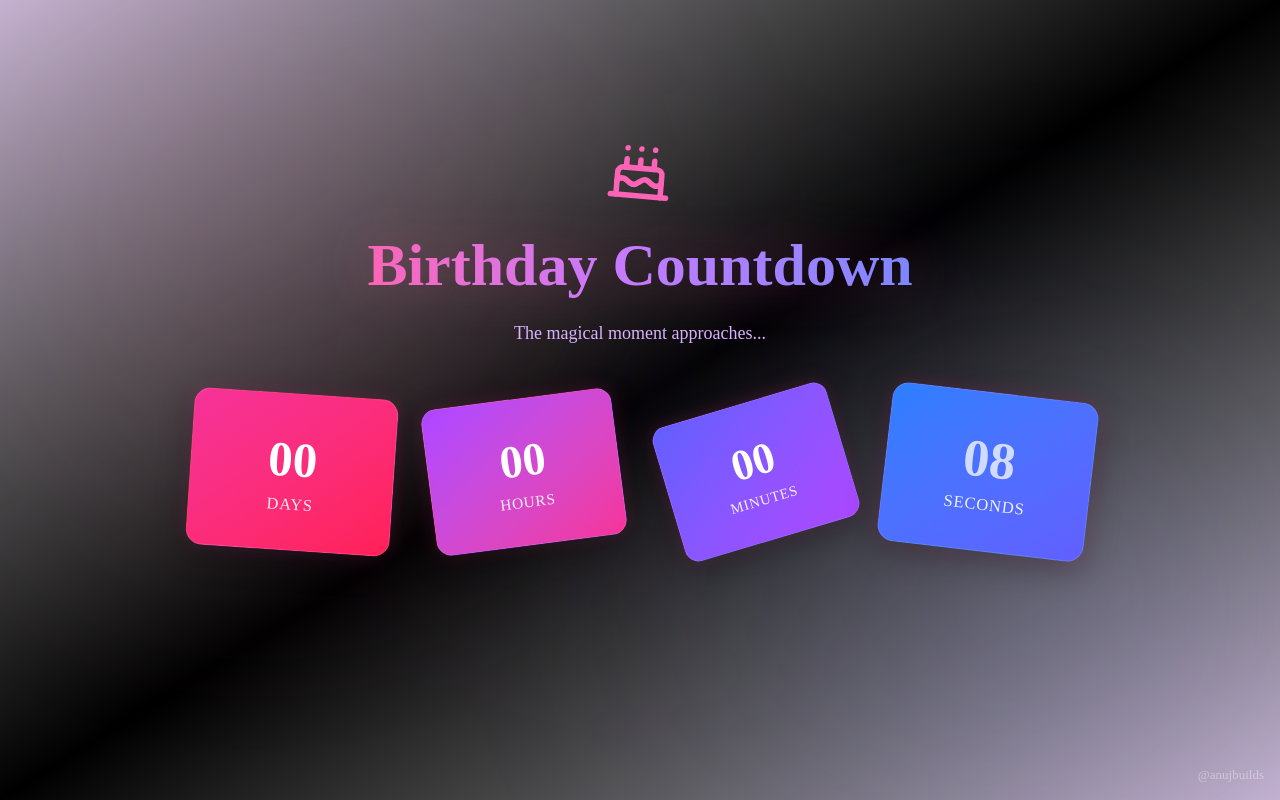
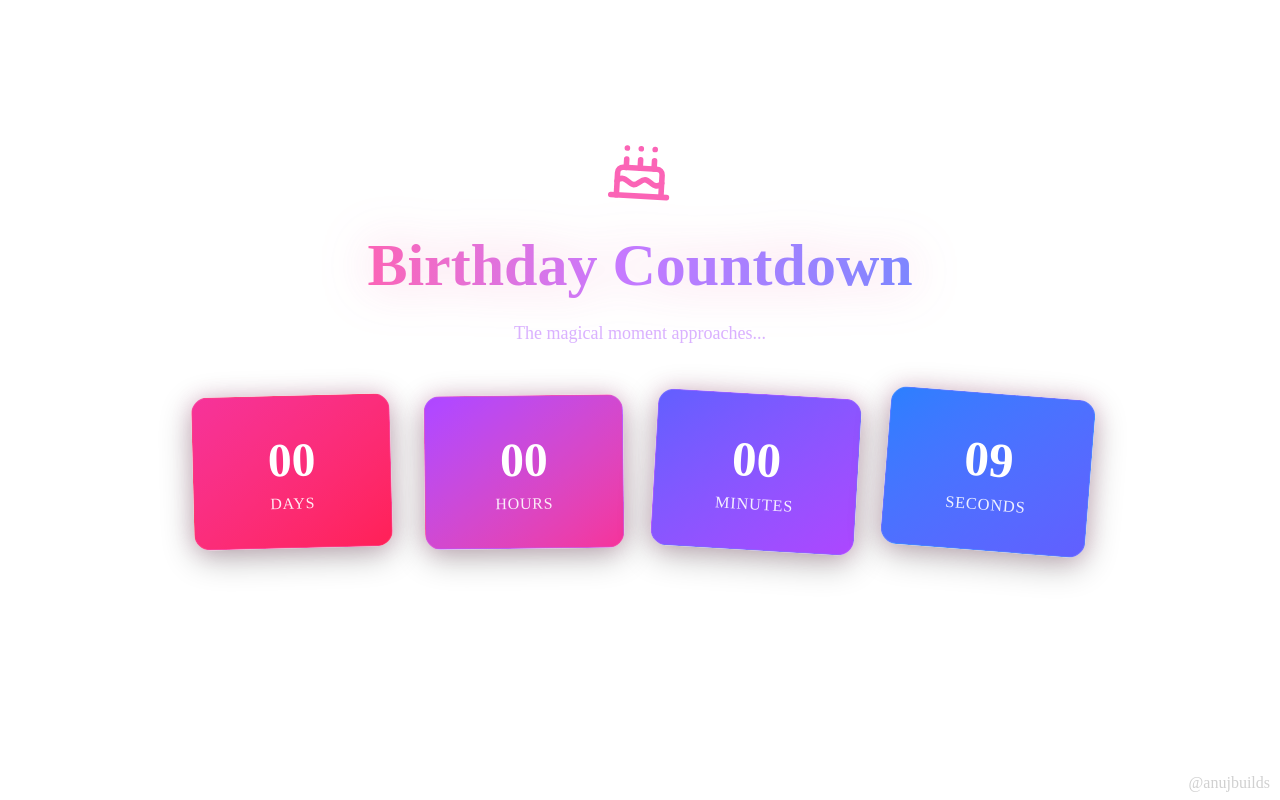
Before and after one commit to Akash-dora/Tejas-friends-birthday-peoject, a Next.js app: page / in a window 1280 px wide. Built offline with nearby package versions, Linux system fonts and the light colour scheme; a web font is replaced by a local one.

Commit message:
Fix imports for components

```diff
--- a/next.config.js
+++ b/next.config.js
@@ -1,10 +1,7 @@
-// next.config.js
 const isProd = process.env.NODE_ENV === "production";
 
 const nextConfig = {
-  images: {
-    unoptimized: true,
-  },
+  images: { unoptimized: true },
   basePath: isProd ? '/Tejas-friends-birthday-peoject' : '',
   assetPrefix: isProd ? '/Tejas-friends-birthday-peoject/' : '',
 };
--- a/src/app/layout.js
+++ b/src/app/layout.js
@@ -2,17 +2,9 @@ import "./globals.css";
 
 export const metadata = {
   title: "Happy Birthday!",
-  description: "An animated birthday surprise filled with emotions, words from the heart, and a letter that types itself — just for you."
+  description: "An animated birthday surprise filled with emotions, words from the heart, and a letter that types itself — just for you.",
 };
 
 export default function RootLayout({ children }) {
-  return (
-    <html lang="en" suppressHydrationWarning>
-      <body
-        className={`antialiased`}
-      >
-        {children}
-      </body>
-    </html>
-  );
+  return <html lang="en"><body>{children}</body></html>;
 }
--- a/src/app/page.jsx
+++ b/src/app/page.jsx
@@ -1,7 +1,7 @@
 "use client";
 
 import { useState, useEffect } from "react";
-import { motion, AnimatePresence } from "framer-motion";
+
 import Loader from "../components/Loader";
 import Countdown from "../components/Countdown";
 import Celebration from "../components/Celebration";
@@ -12,85 +12,31 @@ import Letter from "../components/Letter";
 export default function BirthdayApp() {
   const [currentScreen, setCurrentScreen] = useState(0);
   const [isLoading, setIsLoading] = useState(true);
-  const [musicStarted, setMusicStarted] = useState(false); // ✅ Added missing state
-  const [isBirthdayOver, setIsBirthdayOver] = useState(false);
-
-  // 10 second countdown
   const birthdayDate = new Date(Date.now() + 10000);
 
   useEffect(() => {
-    const timer = setTimeout(() => {
-      setIsLoading(false);
-    }, 4000);
+    const timer = setTimeout(() => setIsLoading(false), 4000);
     return () => clearTimeout(timer);
   }, []);
 
   const screens = [
-    !isBirthdayOver ? (
-      <Countdown
-        key="countdown"
-        onComplete={() => setIsBirthdayOver(true)}
-        birthdayDate={birthdayDate}
-      />
-    ) : (
-      <Celebration
-        key="celebration"
-        onNext={() => setCurrentScreen(1)}
-        onMusicStart={() => setMusicStarted(true)}
-      />
-    ),
-    <HappyBirthday key="happy" onNext={() => setCurrentScreen(2)} />,
-    <PhotoGallery key="gallery" onNext={() => setCurrentScreen(3)} />,
+    <Countdown
+      key="countdown"
+      birthdayDate={birthdayDate}
+      onComplete={() => setCurrentScreen(1)}
+    />,
+    <Celebration key="celebration" onNext={() => setCurrentScreen(2)} />,
+    <HappyBirthday key="happybirthday" onNext={() => setCurrentScreen(3)} />,
+    <PhotoGallery key="photogallery" onNext={() => setCurrentScreen(4)} />,
     <Letter key="letter" />,
   ];
 
   return (
-    <div className="min-h-screen bg-gradient-to-br from-purple-950/30 via-black to-purple-950/30 overflow-hidden relative">
-      {/* Radial gradients for background */}
-      <div
-        className="fixed inset-0 z-0 blur-[120px] opacity-20"
-        style={{
-          backgroundImage:
-            "radial-gradient(circle at 20% 25%, rgba(255, 99, 165, 0.6), transparent 40%)",
-        }}
-      />
-      <div
-        className="fixed inset-0 z-0 blur-[120px] opacity-20"
-        style={{
-          backgroundImage:
-            "radial-gradient(circle at 80% 80%, rgba(99, 102, 241, 0.6), transparent 40%)",
-        }}
-      />
-      <div
-        className="fixed inset-0 z-0 blur-[160px] opacity-10"
-        style={{
-          backgroundImage:
-            "radial-gradient(circle at 50% 50%, rgba(228, 193, 255, 0.4), transparent 40%)",
-        }}
-      />
-
-      <AnimatePresence mode="wait">
-        {isLoading ? (
-          <Loader key="loader" />
-        ) : (
-          <AnimatePresence mode="wait">
-            {screens[currentScreen]}
-          </AnimatePresence>
-        )}
-      </AnimatePresence>
-
-      {/* Watermark */}
-      <motion.div
-        initial={{ x: 100, opacity: 0 }}
-        animate={{ x: 0, opacity: 1 }}
-        transition={{
-          duration: 1,
-          delay: 1,
-        }}
-        className="fixed bottom-4 right-4 text-[13px] text-white/40 pointer-events-none z-50 font-light"
-      >
+    <>
+      {isLoading ? <Loader /> : screens[currentScreen]}
+      <div style={{ position: "fixed", bottom: 5, right: 10, opacity: 0.2 }}>
         @anujbuilds
-      </motion.div>
-    </div>
+      </div>
+    </>
   );
 }
```
Also changed, not shown: vercel.json.
